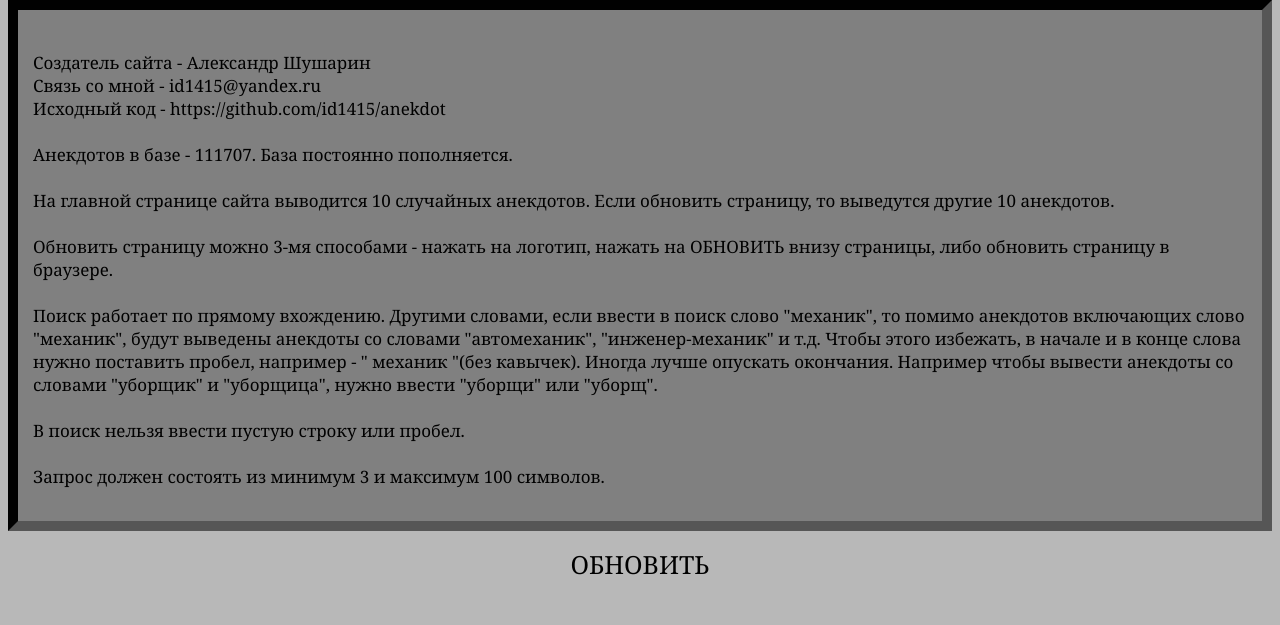
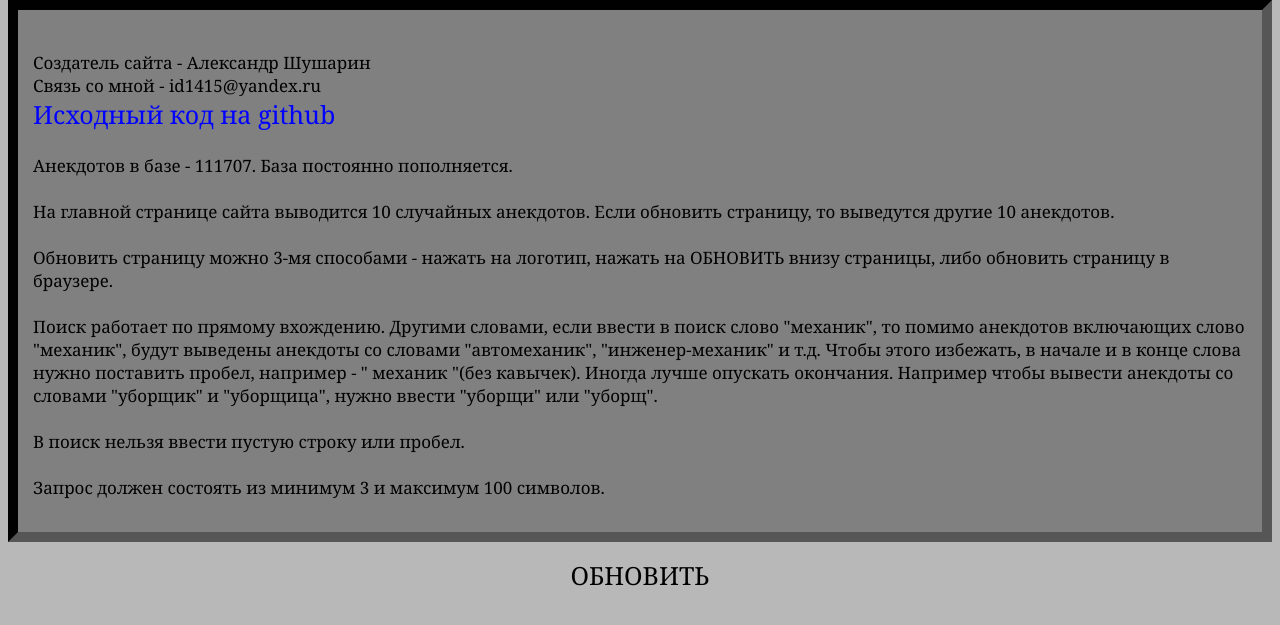
Before and after one commit to id1415/anekdot, a Flask app: page /about in a window 1280 px wide. Shown: the part 99-724 px from the top of the page. Run offline with Flask 2, Linux system fonts and the light colour scheme; parts of the project's set-up code (start-up, migrations or seed data) failed here and were passed over; some libraries are stand-ins or nearby versions.

Commit message:
добавил инфу в about

```diff
--- a/static/css/style.css
+++ b/static/css/style.css
@@ -102,3 +102,7 @@ li:last-child {
 .niz {
     display: contents;
 }
+
+.code {
+    color: blue;
+}
--- a/templates/about.html
+++ b/templates/about.html
@@ -22,7 +22,7 @@
                 <p class="some_text">
                     Создатель сайта - Александр Шушарин
                     Связь со мной - id1415@yandex.ru
-                    Исходный код - https://github.com/id1415/anekdot
+                    <a class="code" href="https://github.com/id1415/anekdot">Исходный код на github</a>
 
                     Анекдотов в базе - 111707. База постоянно пополняется.
 
```
